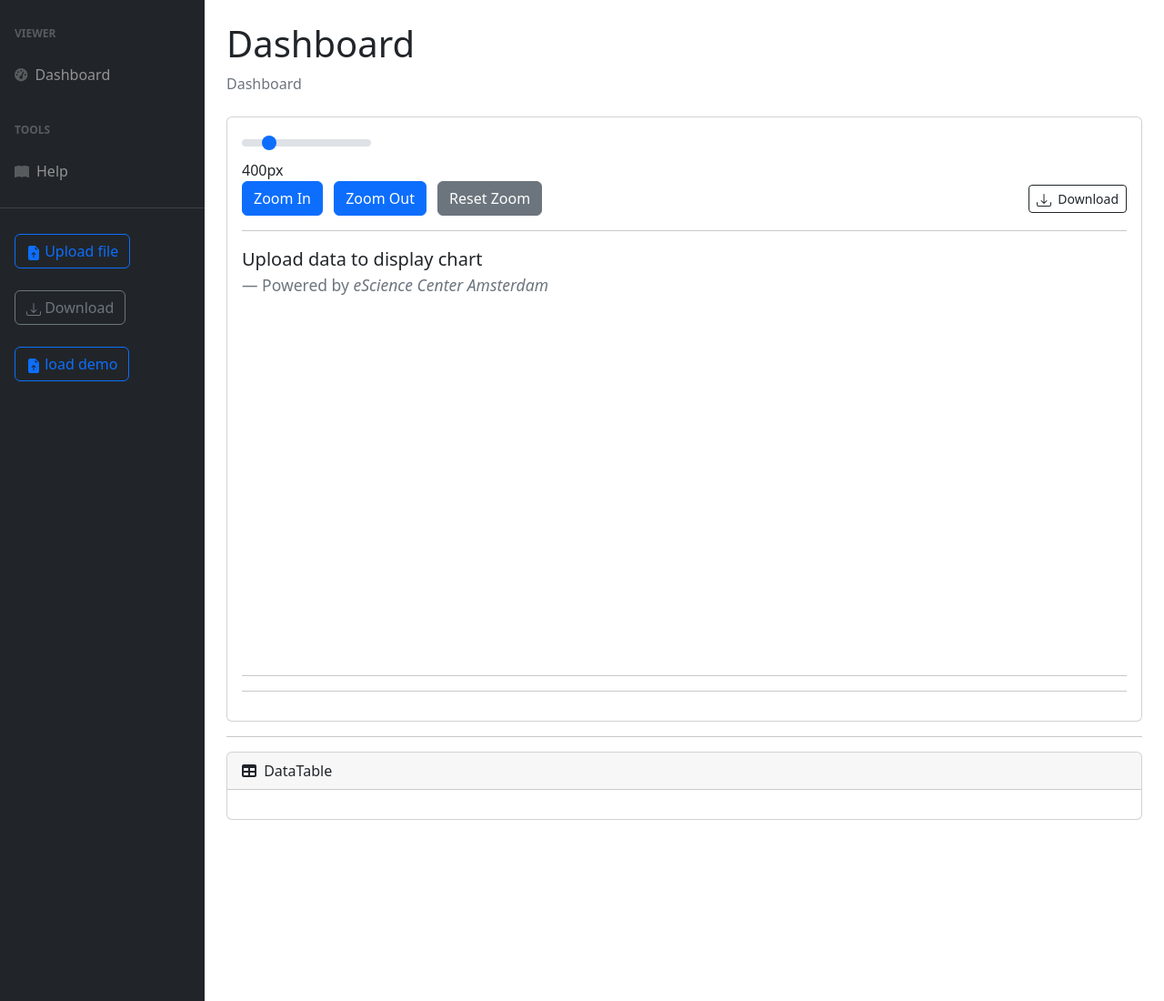
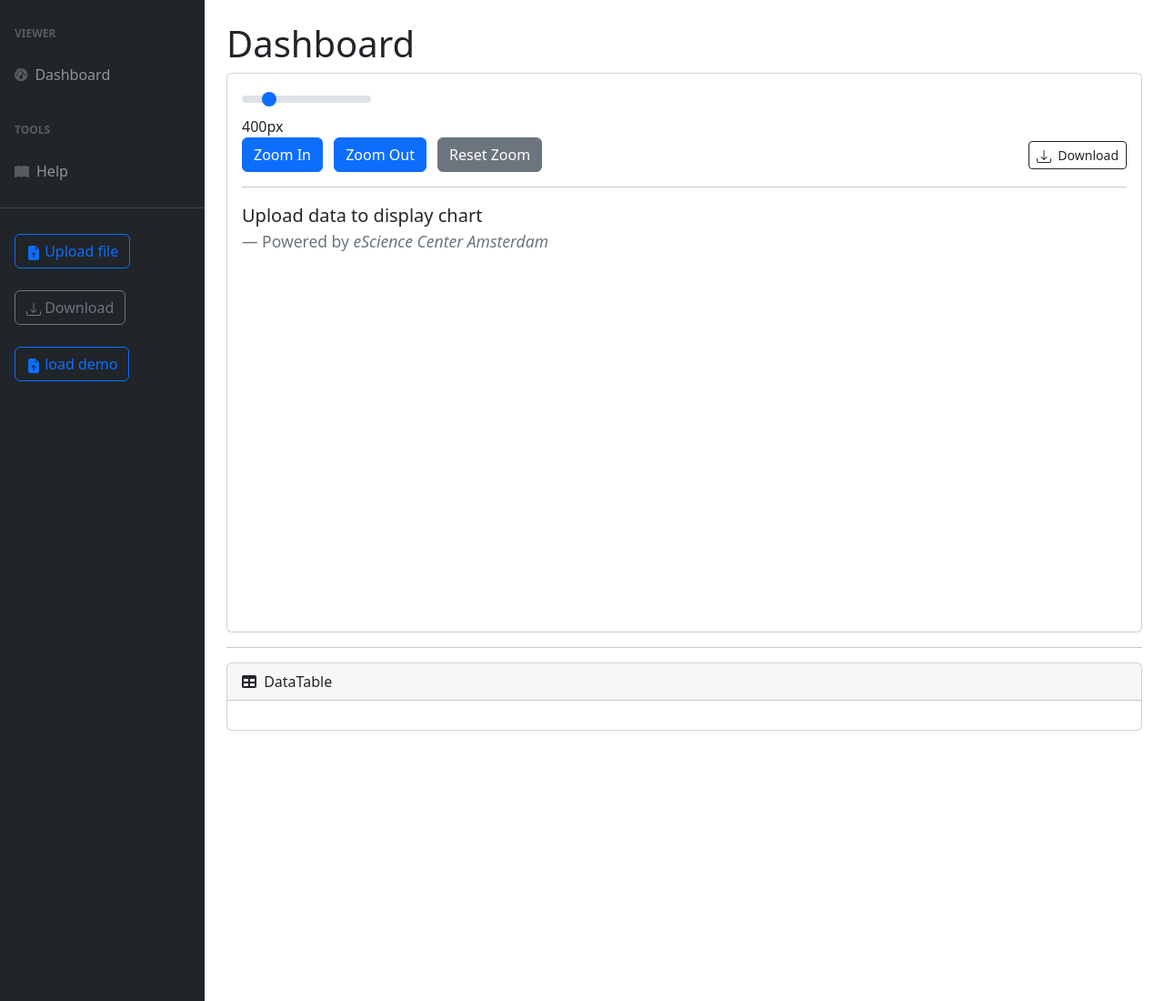
Before and after one commit to ESI-FAR/INA-tool, a PHP site: page / in a window 1280 px wide. Shown: the part 56-1156 px from the top of the page at 91% size. Run offline with PHP 8.4, Linux system fonts and the light colour scheme; some libraries are stand-ins or nearby versions.

Commit message:
remove clicked-node div and dashboard subtitle

```diff
--- a/index.php
+++ b/index.php
@@ -11,10 +11,6 @@ include_once 'includes/header.php';
                 <main>
                     <div class="container-fluid px-4">
                         <h1 class="mt-4">Dashboard</h1>
-                        <ol class="breadcrumb mb-4">
-                            <li class="breadcrumb-item active">Dashboard</li>
-                        </ol>
-
                         <div class="card">
                             <div class="card-body">
 
@@ -80,10 +76,6 @@ include_once 'includes/header.php';
                                         transition: transform 0.3s ease; /* Smooth transition for scaling */
                                     }
                                 </style>
-
-                                <hr>
-                                <div id="clicked-node"></div>
-                                <hr>
                                 <!-- End of chart -->
 
                                 <script>
```
